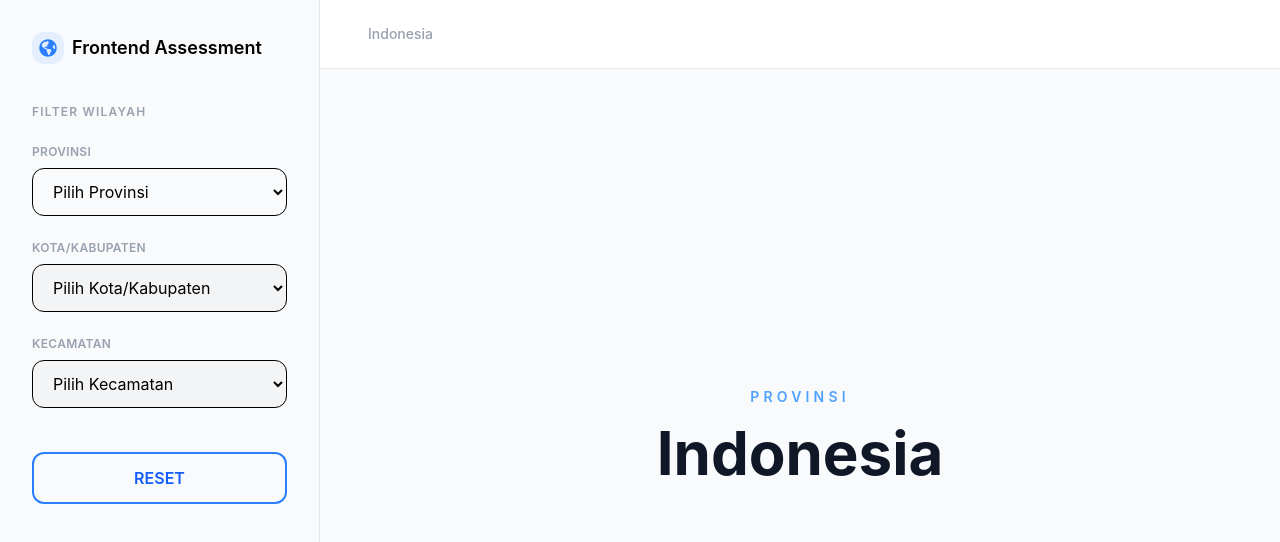
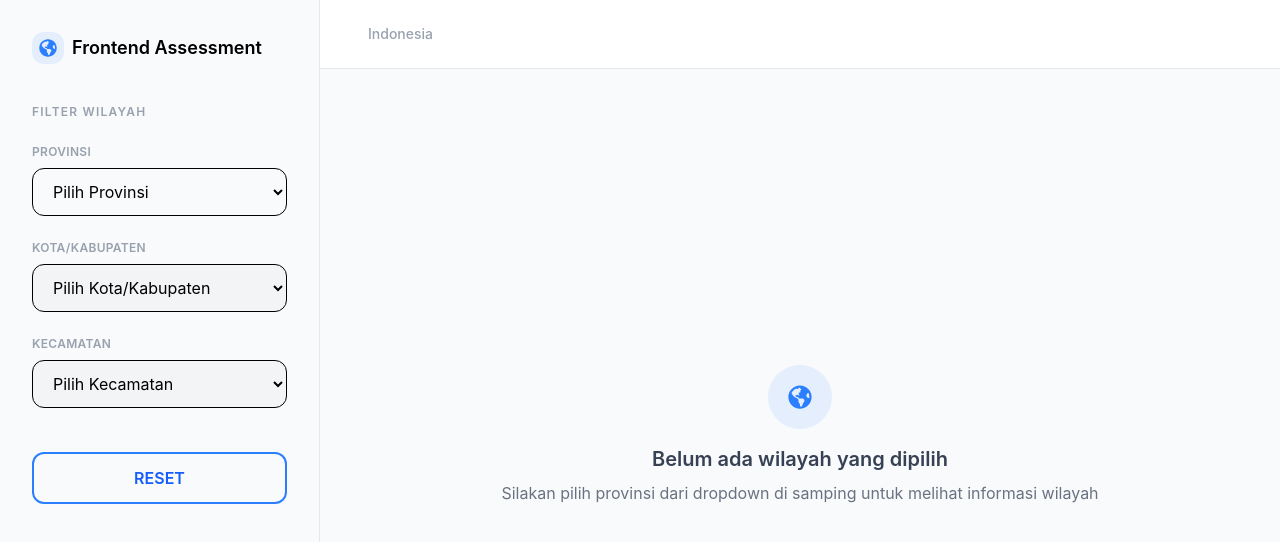
Before and after one commit to tedyhidayat93/test-kledo, a React (Vite) app: page / in a window 1280 px wide. Shown: the top 542 px of the page. Built offline with nearby package versions, Linux system fonts and the light colour scheme.

Commit message:
update: add ux in main page

```diff
--- a/src/FilterPage.tsx
+++ b/src/FilterPage.tsx
@@ -58,7 +58,7 @@ interface BreadcrumbProps {
 }
 
 interface MainContentProps {
-  provinceName: string;
+  provinceName?: string;
   regencyName?: string;
   districtName?: string;
 }
@@ -241,7 +241,21 @@ function MainContent({
   return (
     <main className="main-content">
       <div className="content-container">
-        {/* Province */}
+        {!provinceName && !regencyName && !districtName && (
+          <div className="text-center py-16">
+            <div className="w-16 h-16 bg-blue-500/10 rounded-full flex items-center justify-center mx-auto mb-4">
+              <FaGlobeAmericas className="text-blue-500 text-2xl" />
+            </div>
+            <h2 className="text-xl font-semibold text-gray-700 mb-2">
+              Belum ada wilayah yang dipilih
+            </h2>
+            <p className="text-gray-500">
+              Silakan pilih provinsi dari dropdown di samping untuk melihat informasi wilayah
+            </p>
+          </div>
+        )}
+
+        {provinceName && (
           <div>
             <p className="location-label">
               PROVINSI
@@ -250,6 +264,7 @@ function MainContent({
               {provinceName}
             </h2>
           </div>
+        )}
 
         {regencyName && (
           <div>
@@ -293,7 +308,7 @@ function filterDistricts(districts: District[], selectedRegency: string | null):
 }
 
 function getProvinceName(provinces: Province[], selectedProvince: string | null): string {
-  return provinces.find((p) => p.id === Number(selectedProvince))?.name || "Indonesia";
+  return provinces.find((p) => p.id === Number(selectedProvince))?.name || "";
 }
 
 function getRegencyName(filteredRegencies: Regency[], selectedRegency: string | null): string | undefined {
```
Lines whose indentation alone changed are shown as unchanged.
